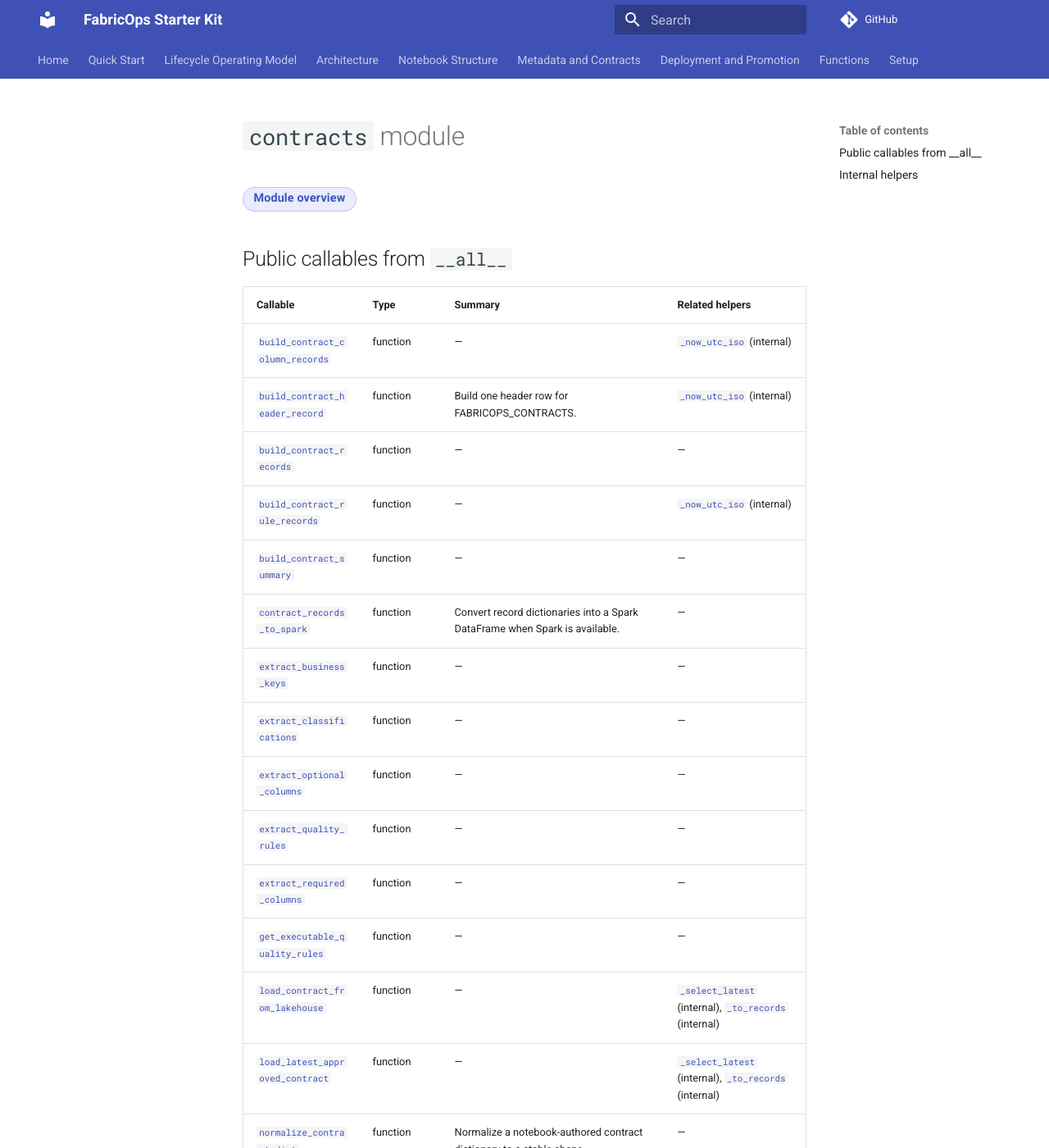
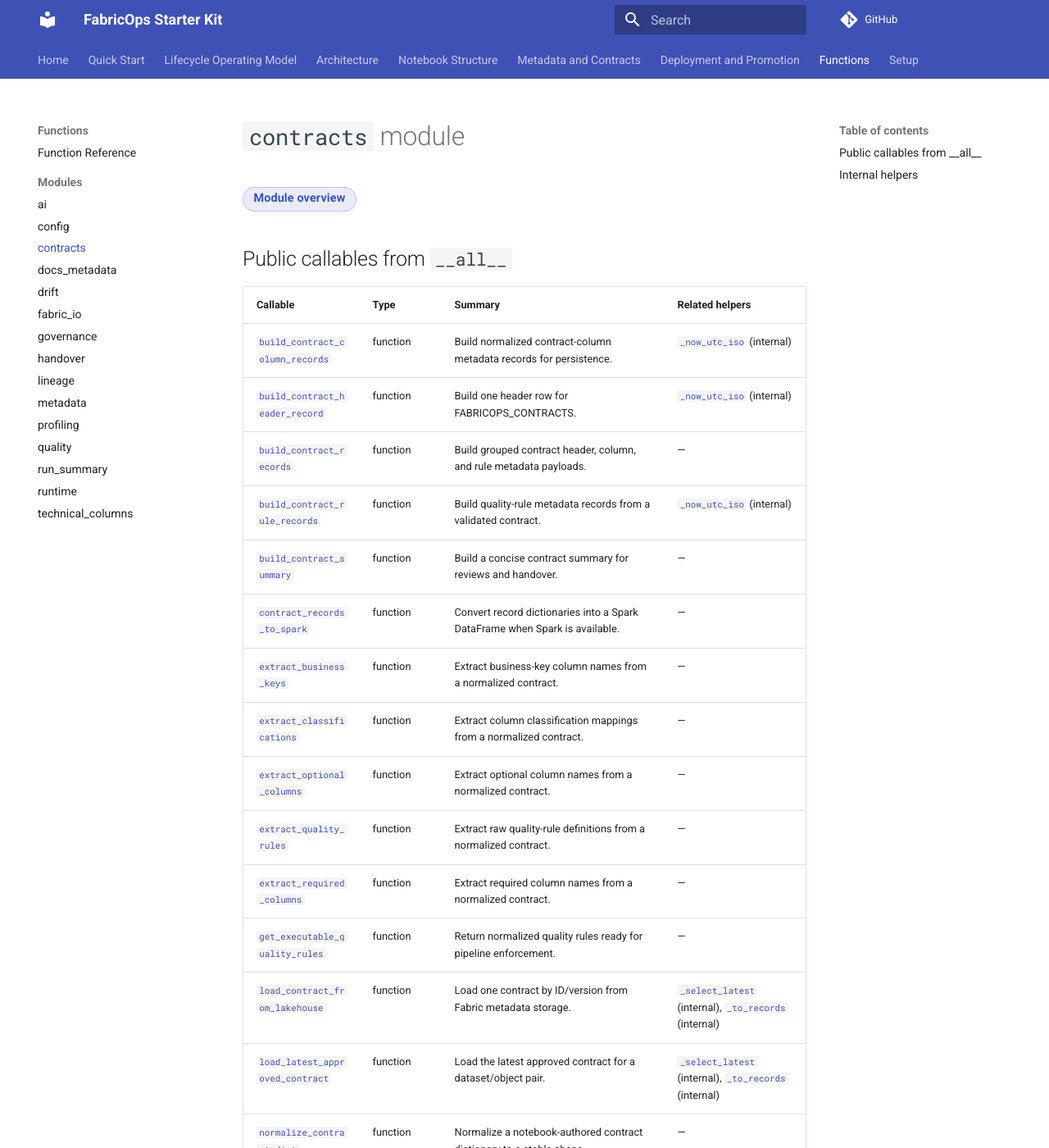
Before and after one commit to Voycepeh/fabric-data-product-framework, an MkDocs documentation site: the page built from docs/api/modules/contracts.md, in a window 1280 px wide and 1400 px high. Shown: the whole window at 82% size. Built offline with MkDocs 1.6.1 and Material for MkDocs 9.7.7, drawn with Linux system fonts in a browser that asks for light colours; comment, search, counter and statistics services are not loaded; some of the changed text lies outside the part shown.

Commit message:
Add contracts to nav and regenerate reproducible references

```diff
--- a/docs/api/modules/contracts.md
+++ b/docs/api/modules/contracts.md
@@ -8,23 +8,23 @@
 
 | Callable | Type | Summary | Related helpers |
 |---|---|---|---|
-| [`build_contract_column_records`](../../reference/step-07-output-profile-product-contract/build_contract_column_records.md) | function | — | [`_now_utc_iso`](../../reference/internal/contracts/_now_utc_iso.md) (internal) |
+| [`build_contract_column_records`](../../reference/step-07-output-profile-product-contract/build_contract_column_records.md) | function | Build normalized contract-column metadata records for persistence. | [`_now_utc_iso`](../../reference/internal/contracts/_now_utc_iso.md) (internal) |
 | [`build_contract_header_record`](../../reference/step-07-output-profile-product-contract/build_contract_header_record.md) | function | Build one header row for FABRICOPS_CONTRACTS. | [`_now_utc_iso`](../../reference/internal/contracts/_now_utc_iso.md) (internal) |
-| [`build_contract_records`](../../reference/step-07-output-profile-product-contract/build_contract_records.md) | function | — | — |
-| [`build_contract_rule_records`](../../reference/step-07-output-profile-product-contract/build_contract_rule_records.md) | function | — | [`_now_utc_iso`](../../reference/internal/contracts/_now_utc_iso.md) (internal) |
-| [`build_contract_summary`](../../reference/step-07-output-profile-product-contract/build_contract_summary.md) | function | — | — |
+| [`build_contract_records`](../../reference/step-07-output-profile-product-contract/build_contract_records.md) | function | Build grouped contract header, column, and rule metadata payloads. | — |
+| [`build_contract_rule_records`](../../reference/step-07-output-profile-product-contract/build_contract_rule_records.md) | function | Build quality-rule metadata records from a validated contract. | [`_now_utc_iso`](../../reference/internal/contracts/_now_utc_iso.md) (internal) |
+| [`build_contract_summary`](../../reference/step-07-output-profile-product-contract/build_contract_summary.md) | function | Build a concise contract summary for reviews and handover. | — |
 | [`contract_records_to_spark`](../../reference/step-07-output-profile-product-contract/contract_records_to_spark.md) | function | Convert record dictionaries into a Spark DataFrame when Spark is available. | — |
-| [`extract_business_keys`](../../reference/step-03-source-contract-ingestion-pattern/extract_business_keys.md) | function | — | — |
-| [`extract_classifications`](../../reference/step-03-source-contract-ingestion-pattern/extract_classifications.md) | function | — | — |
-| [`extract_optional_columns`](../../reference/step-03-source-contract-ingestion-pattern/extract_optional_columns.md) | function | — | — |
-| [`extract_quality_rules`](../../reference/step-03-source-contract-ingestion-pattern/extract_quality_rules.md) | function | — | — |
-| [`extract_required_columns`](../../reference/step-03-source-contract-ingestion-pattern/extract_required_columns.md) | function | — | — |
-| [`get_executable_quality_rules`](../../reference/step-06c-pipeline-controls/get_executable_quality_rules.md) | function | — | — |
-| [`load_contract_from_lakehouse`](../../reference/step-03-source-contract-ingestion-pattern/load_contract_from_lakehouse.md) | function | — | [`_select_latest`](../../reference/internal/contracts/_select_latest.md) (internal), [`_to_records`](../../reference/internal/contracts/_to_records.md) (internal) |
-| [`load_latest_approved_contract`](../../reference/step-03-source-contract-ingestion-pattern/load_latest_approved_contract.md) | function | — | [`_select_latest`](../../reference/internal/contracts/_select_latest.md) (internal), [`_to_records`](../../reference/internal/contracts/_to_records.md) (internal) |
+| [`extract_business_keys`](../../reference/step-03-source-contract-ingestion-pattern/extract_business_keys.md) | function | Extract business-key column names from a normalized contract. | — |
+| [`extract_classifications`](../../reference/step-03-source-contract-ingestion-pattern/extract_classifications.md) | function | Extract column classification mappings from a normalized contract. | — |
+| [`extract_optional_columns`](../../reference/step-03-source-contract-ingestion-pattern/extract_optional_columns.md) | function | Extract optional column names from a normalized contract. | — |
+| [`extract_quality_rules`](../../reference/step-03-source-contract-ingestion-pattern/extract_quality_rules.md) | function | Extract raw quality-rule definitions from a normalized contract. | — |
+| [`extract_required_columns`](../../reference/step-03-source-contract-ingestion-pattern/extract_required_columns.md) | function | Extract required column names from a normalized contract. | — |
+| [`get_executable_quality_rules`](../../reference/step-06c-pipeline-controls/get_executable_quality_rules.md) | function | Return normalized quality rules ready for pipeline enforcement. | — |
+| [`load_contract_from_lakehouse`](../../reference/step-03-source-contract-ingestion-pattern/load_contract_from_lakehouse.md) | function | Load one contract by ID/version from Fabric metadata storage. | [`_select_latest`](../../reference/internal/contracts/_select_latest.md) (internal), [`_to_records`](../../reference/internal/contracts/_to_records.md) (internal) |
+| [`load_latest_approved_contract`](../../reference/step-03-source-contract-ingestion-pattern/load_latest_approved_contract.md) | function | Load the latest approved contract for a dataset/object pair. | [`_select_latest`](../../reference/internal/contracts/_select_latest.md) (internal), [`_to_records`](../../reference/internal/contracts/_to_records.md) (internal) |
 | [`normalize_contract_dict`](../../reference/step-03-source-contract-ingestion-pattern/normalize_contract_dict.md) | function | Normalize a notebook-authored contract dictionary to a stable shape. | — |
 | [`validate_contract_dict`](../../reference/step-03-source-contract-ingestion-pattern/validate_contract_dict.md) | function | Validate a contract dictionary and return error strings without raising. | — |
-| [`write_contract_to_lakehouse`](../../reference/step-07-output-profile-product-contract/write_contract_to_lakehouse.md) | function | — | — |
+| [`write_contract_to_lakehouse`](../../reference/step-07-output-profile-product-contract/write_contract_to_lakehouse.md) | function | Validate and persist contract records into Fabric metadata tables. | — |
 
 ## Internal helpers
 
--- a/mkdocs.yml
+++ b/mkdocs.yml
@@ -32,6 +32,7 @@
       - Modules:
           - ai: api/modules/ai.md
           - config: api/modules/config.md
+          - contracts: api/modules/contracts.md
           - docs_metadata: api/modules/docs_metadata.md
           - drift: api/modules/drift.md
           - fabric_io: api/modules/fabric_io.md
```
Also changed, not shown: docs/reference/index.md (+13 -13 lines), 1 other file.
